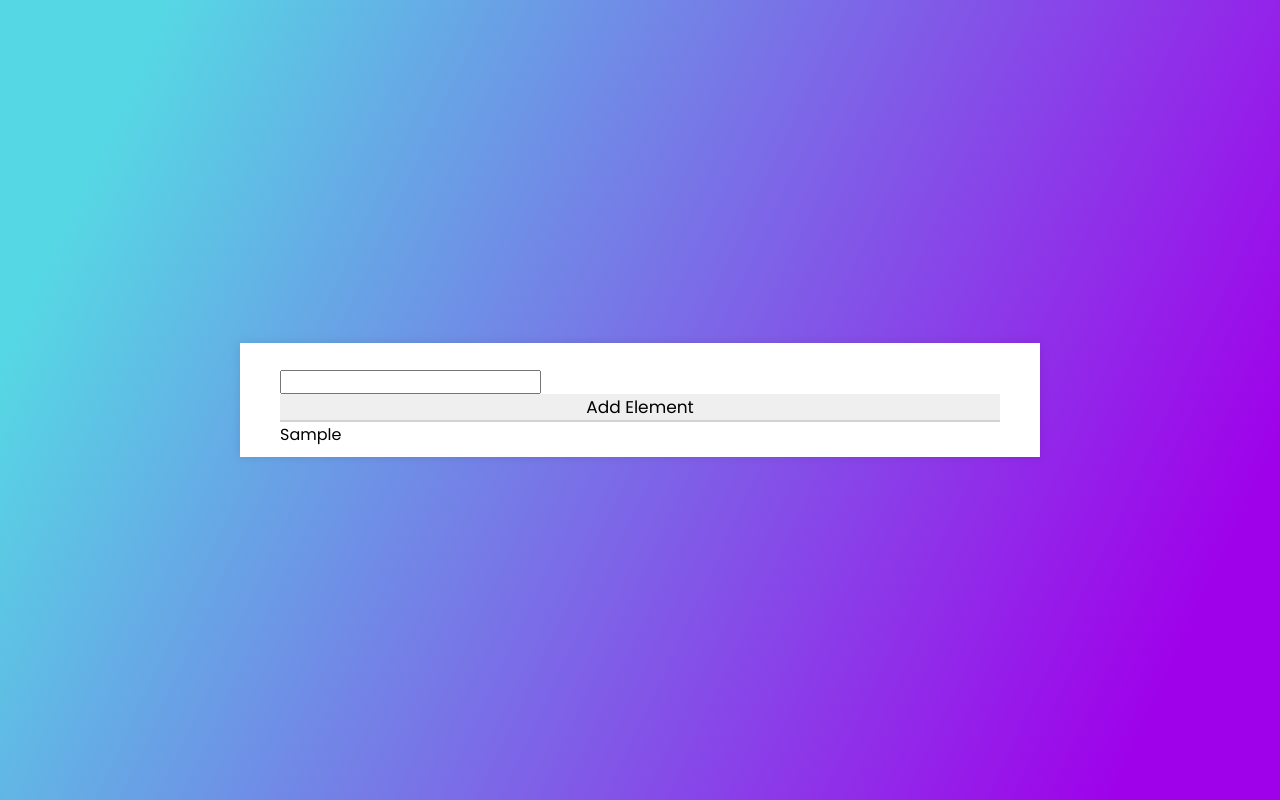
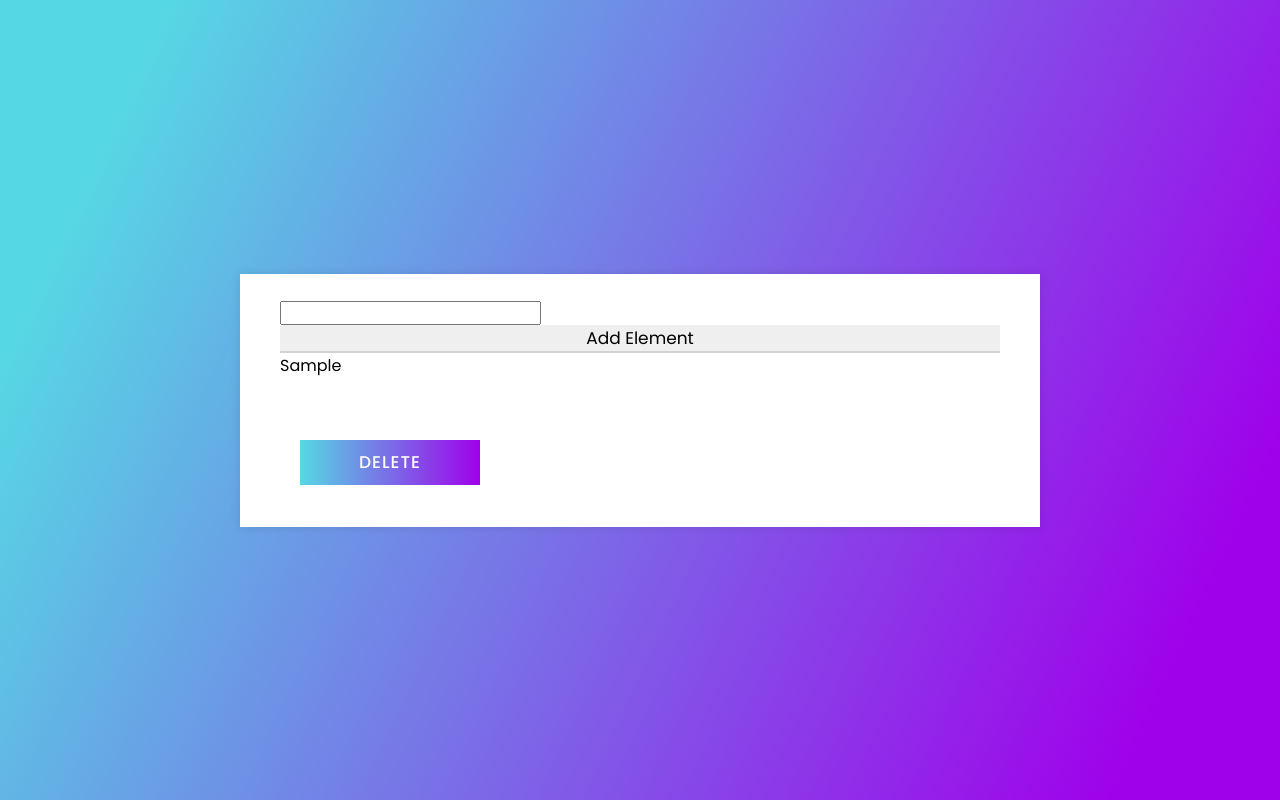
Before and after one commit to MariamHasanat/to-do, a React (Create React App) app: page /to-do in a window 1280 px wide. Both pictures are taken after typing "Sample" into the empty fields and a click on the button "Add Element". Built offline with nearby package versions, Linux system fonts and the light colour scheme.

Commit message:
create delete button and add the function to delete each single item alone

```diff
--- a/src/components/pages/to-do-list-page.js
+++ b/src/components/pages/to-do-list-page.js
@@ -4,7 +4,7 @@ import ToDoElement from '../to-do-element'
 // import ToDoElement from './to-do-element'
 
 // array typeof [];
-const ToDoList = (props) => {
+const ToDoList = () => {
 
   const [array, setArray] = useState([])
 
@@ -18,7 +18,7 @@ const ToDoList = (props) => {
       {
         array.map((value, index) => (
           <div key={index}>
-            <ToDoElement to_do_value={value} index={index} />
+            <ToDoElement to_do_value={value} index={index} array={array} setArray={setArray} />
           </div>
         )
         )
--- a/src/components/to-do-element.js
+++ b/src/components/to-do-element.js
@@ -1,9 +1,21 @@
 import React from 'react'
+import Button from './button'
 
 const ToDoElement = (props) => {
-  const { to_do_value, index } = props
+  const { to_do_value, index, array, setArray } = props
   return (
-    <div key={index}>{to_do_value}</div>
+    <div key={index}>
+      <span>
+        {to_do_value}
+      </span>
+      <div className='home-button'>
+      <Button label="delete" handleSubmit={() => {
+        array.splice(index,1)
+        setArray([...array])
+        console.log(array);
+      }} />
+      </div>
+    </div>
   )
 }
 
```
